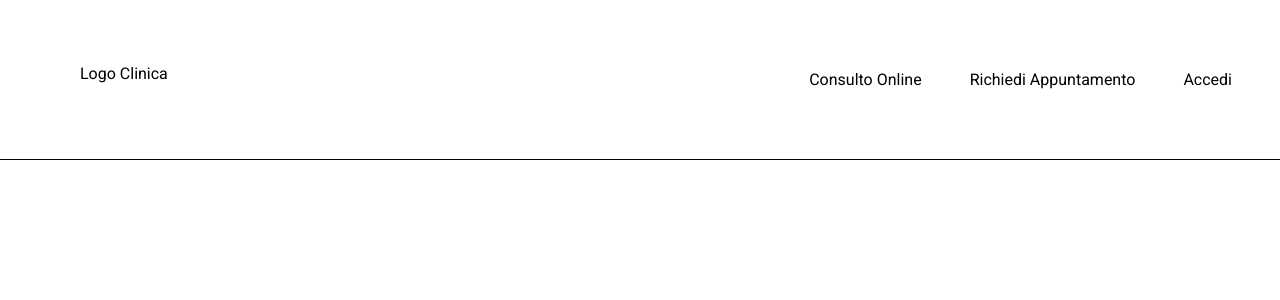
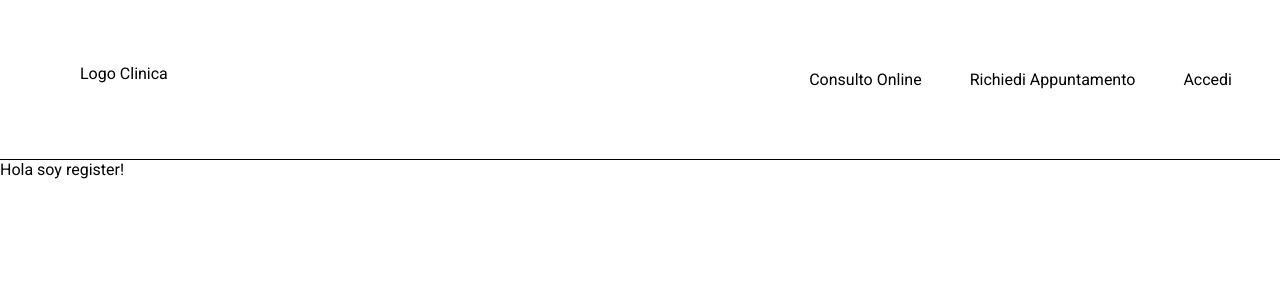
Before and after one commit to Germanilu/ClinicaVeterinariaDueMari, a React (Create React App) app: page /register in a window 1280 px wide. Shown: the top 300 px of the page. Built offline with nearby package versions, Linux system fonts and the light colour scheme.

Commit message:
Feat: KickOff Register

```diff
--- a/src/App.js
+++ b/src/App.js
@@ -3,6 +3,7 @@ import {BrowserRouter, Routes, Route} from 'react-router-dom';
 import Header from './Components/Header/Header';
 import Home from './Containers/Home/Home'
 import Login from './Containers/User/Login/Login'
+import Register from './Containers/User/Register/Register';
 
 function App() {
   return (
@@ -11,6 +12,7 @@ function App() {
     <Routes>
       <Route path= '/' element= {<Home/>}/>
       <Route path= '/login' element= {<Login/>}/>
+      <Route path= '/register' element= {<Register/>}/>
     </Routes>
     </BrowserRouter>
   );
--- /dev/null
+++ b/src/Containers/User/Register/Register.jsx
@@ -0,0 +1,8 @@
+import React from 'react';
+
+const Register = () => {
+     return (
+         <div className='registerDesign'>Hola soy register!</div>
+     )
+}
+export default Register;
```
Also changed, not shown: src/Containers/User/Register/Register.scss (added).
